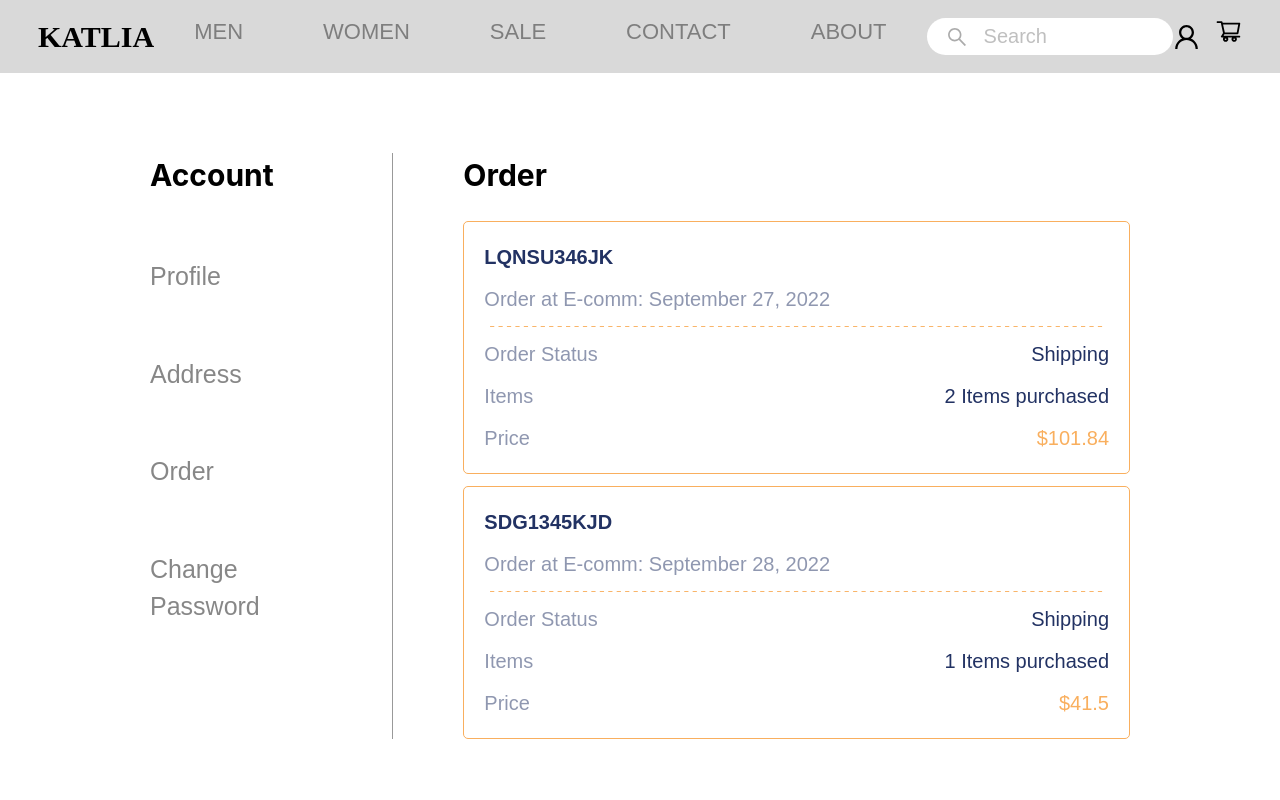
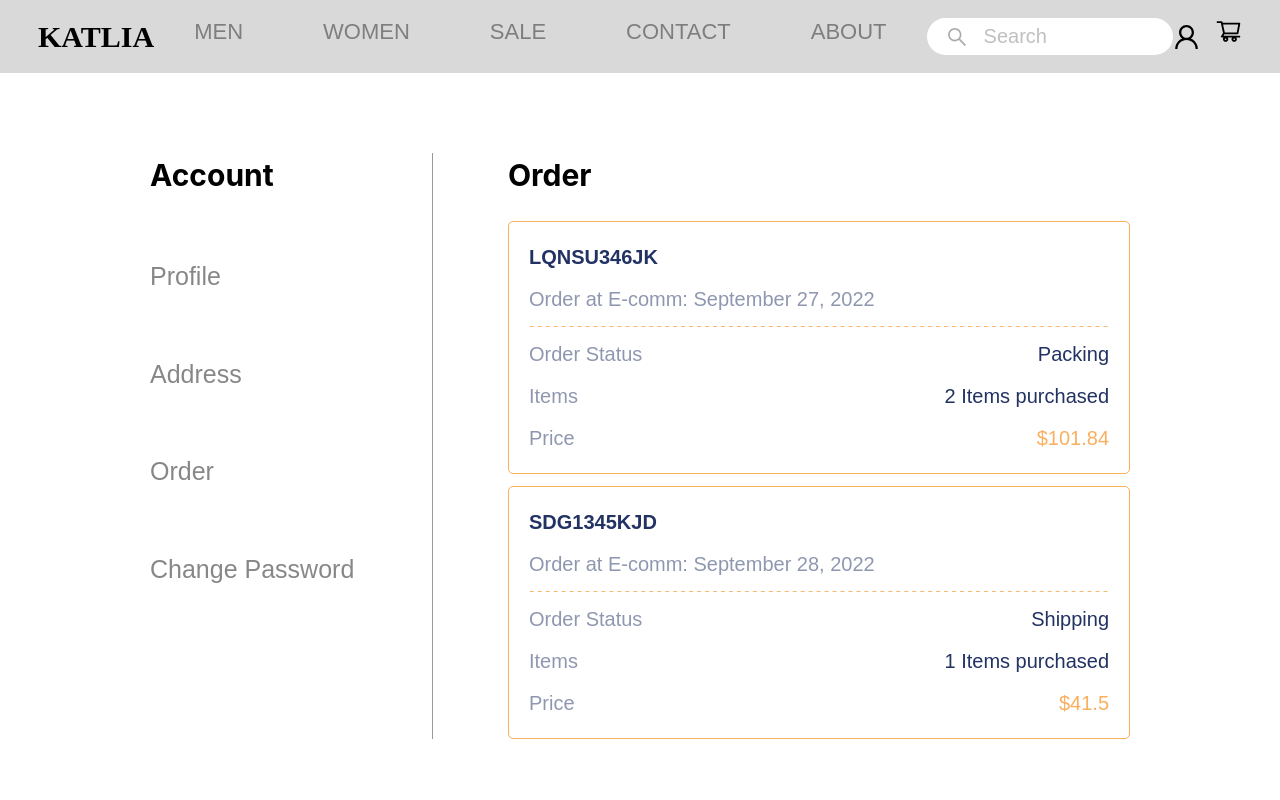
Before and after one commit to haileyng02/KATLIA_FE, a React (Create React App) app: page /account/order in a window 1280 px wide. Shown: the top 800 px of the page. Built offline with nearby package versions, Linux system fonts and the light colour scheme.

Commit message:
order detail raw ui

```diff
--- a/src/components/OrderItem.jsx
+++ b/src/components/OrderItem.jsx
@@ -39,7 +39,7 @@ const OrderItem = ({ item }) => {
       </div>
       <div className="flex justify-between">
         <h3 className="order-detail-title">Price</h3>
-        <p className="text-[#F9AF5E]">{"$" + item.price}</p>
+        <p className="text-[#F9AF5E]">{"$" + item.totalPrice}</p>
       </div>
     </div>
   );
--- /dev/null
+++ b/src/components/ProductThumbnail2.jsx
@@ -0,0 +1,15 @@
+import React from 'react'
+
+const ProductThumbnail2 = ({item}) => {
+  return (
+    <div className='flex light-blue-border'>
+        <img src={item.image} alt='Product' className='aspect-square object-cover rounded-[8.5px] w-[124px]'/>
+        <div className='flex flex-col justify-between ml-5'>
+            <h3 className='text-[18px] text-kaliablue'>{item.name}</h3>
+            <p className='font-poppins text-kaliayellow font-bold'>{'$'+item.price}</p>
+        </div>
+    </div>
+  )
+}
+
+export default ProductThumbnail2
--- a/src/index.css
+++ b/src/index.css
@@ -115,3 +115,11 @@ th {
 .order-detail-value {
   @apply text-[#223263]
 }
+
+.order-detail-heading {
+  @apply text-[#223263] font-bold text-[24px]
+}
+
+.light-blue-border {
+  @apply border-[1.72px] border-[#EBF0FF] rounded-[8.6px] p-[27px]
+}
--- a/src/pages/Account.jsx
+++ b/src/pages/Account.jsx
@@ -35,8 +35,8 @@ const Account = () => {
         return <Address />;
       case "order":
         return <Order />;
-      // case initNav.match(/order\//)?.input:
-        // return <OrderDetail />;
+      case initNav.match(/^order/)?.input:
+        return <OrderDetail />;
       case "change-password":
         return <ChangePassword />;
       default:
@@ -47,7 +47,7 @@ const Account = () => {
   return (
     <div className="px-[150px] pt-16">
       <div className="flex">
-        <div className="w-1/4">
+        <div className="w-1/3">
           <h1 className="font-inter font-bold text-[30px]">Account</h1>
           {/* Nav */}
           <ul className="">
@@ -63,7 +63,7 @@ const Account = () => {
         </div>
         <div className=" w-[1px] bg-account-divider ml-[75px]"></div>
         {/* Container*/}
-        <div className="ml-[71px] w-full">{getCurrentContainer()}</div>
+        <div className="ml-[75px] w-full">{getCurrentContainer()}</div>
       </div>
     </div>
   );
--- a/src/pages/Order.jsx
+++ b/src/pages/Order.jsx
@@ -1,33 +1,65 @@
-import React from 'react'
-import OrderItem from '../components/OrderItem'
+import React from "react";
+import OrderItem from "../components/OrderItem";
 
 const Order = () => {
   const orderData = [
     {
-      id: 'LQNSU346JK',
-      date: 'September 27, 2022',
-      statusID: 2,
-      totalQty : 2,
-      price: 101.84
+      id: "LQNSU346JK",
+      date: "September 27, 2022",
+      statusID: 1,
+      totalQty: 2,
+      subTotal: 83.75,
+      shipping: 2,
+      totalPrice: 101.84,
+      items: [
+        {
+          image:
+            "https://s3-alpha-sig.figma.com/img/7fd6/9ca2/43dcb0397f74f59ddfef712c719f06c0?Expires=1666569600&Signature=ZV2VVP5Tlc2s2yJp4WXhgeF4LXxBSLPkFS-~v5mGs~j7wu0R2Cj4LossTM6l9BipRvu1VsK4ZEznO5WoBcWlUkTeUZKClsTZCe6LiyqKfwN6Uq6QySrQiw19zXgy6Mx5Tjs-QevpXcAe~gu1Rj3gAgBBJg8oGI0YZwvRJtXIvUNdwC5yxSCSlkBFGR6fCr6V7ByJx3pnlfT25EqmHuorrfeX9jcc4z1ulpUPo0m4fhHXNAdeg7wlZnDDH6Qqv78jHV4fd93aLaSSDz~2w4Q2u-rNNFae5yFLVHT1b1khoqVhIctgZ4EmVehxcAIywnlv3GWjPJv~AknSTyrX4TuAew__&Key-Pair-Id=APKAINTVSUGEWH5XD5UA",
+          name: "FADED MINIMALIST T-SHIRT",
+          price: 41.25,
+        },
+        {
+          image:
+            "https://s3-alpha-sig.figma.com/img/ea3b/179c/39ed87623ac25c793007f5edca37cd55?Expires=1666569600&Signature=dwpSy4bOMyQOBB5lRmg7A3CBOa21Hac2Rzg8JvFXjI9fvjfIoPrf1fq6s8~Hu~sYM6-Pa~adlnZY1R2Fl6aW1dCRuNex45s0c5Rgupjzkrj8Fn--QS5fxTH4JnCsoWI9D6Jb-QONMmx3p64mPXvI2J~87SjFl7Z~lSSCfbCqWB01JrywESQxB9syxj5B3MkLVU-cQ5FdNVoKoWq6YslA9nyBu3T6E9TRh99okZsaoHxYDgv~~J05YcetTb~OCOdE3su15VIu5tBgjoxVsdzUUX-PsfX4sfplOEqJoXhfSzSSX2abtOU4vMbtuJM6t9HirKpqXW6wnxY0835raGbaMQ__&Key-Pair-Id=APKAINTVSUGEWH5XD5UA",
+          name: "TULLE TOP WITH GATHERING",
+          price: 42.5,
+        },
+      ],
     },
     {
-      id: 'SDG1345KJD',
-      date: 'September 28, 2022',
+      id: "SDG1345KJD",
+      date: "September 28, 2022",
       statusID: 2,
-      totalQty : 1,
-      price: 41.50
-    }
-  ]
+      totalQty: 1,
+      subTotal: 83.75,
+      shipping: 2,
+      totalPrice: 41.5,
+      items: [
+        {
+          image:
+            "https://s3-alpha-sig.figma.com/img/7fd6/9ca2/43dcb0397f74f59ddfef712c719f06c0?Expires=1666569600&Signature=ZV2VVP5Tlc2s2yJp4WXhgeF4LXxBSLPkFS-~v5mGs~j7wu0R2Cj4LossTM6l9BipRvu1VsK4ZEznO5WoBcWlUkTeUZKClsTZCe6LiyqKfwN6Uq6QySrQiw19zXgy6Mx5Tjs-QevpXcAe~gu1Rj3gAgBBJg8oGI0YZwvRJtXIvUNdwC5yxSCSlkBFGR6fCr6V7ByJx3pnlfT25EqmHuorrfeX9jcc4z1ulpUPo0m4fhHXNAdeg7wlZnDDH6Qqv78jHV4fd93aLaSSDz~2w4Q2u-rNNFae5yFLVHT1b1khoqVhIctgZ4EmVehxcAIywnlv3GWjPJv~AknSTyrX4TuAew__&Key-Pair-Id=APKAINTVSUGEWH5XD5UA",
+          name: "FADED MINIMALIST T-SHIRT",
+          price: 41.25,
+        },
+        {
+          image:
+            "https://s3-alpha-sig.figma.com/img/ea3b/179c/39ed87623ac25c793007f5edca37cd55?Expires=1666569600&Signature=dwpSy4bOMyQOBB5lRmg7A3CBOa21Hac2Rzg8JvFXjI9fvjfIoPrf1fq6s8~Hu~sYM6-Pa~adlnZY1R2Fl6aW1dCRuNex45s0c5Rgupjzkrj8Fn--QS5fxTH4JnCsoWI9D6Jb-QONMmx3p64mPXvI2J~87SjFl7Z~lSSCfbCqWB01JrywESQxB9syxj5B3MkLVU-cQ5FdNVoKoWq6YslA9nyBu3T6E9TRh99okZsaoHxYDgv~~J05YcetTb~OCOdE3su15VIu5tBgjoxVsdzUUX-PsfX4sfplOEqJoXhfSzSSX2abtOU4vMbtuJM6t9HirKpqXW6wnxY0835raGbaMQ__&Key-Pair-Id=APKAINTVSUGEWH5XD5UA",
+          name: "TULLE TOP WITH GATHERING",
+          price: 42.5,
+        },
+      ],
+    },
+  ];
   return (
     <div>
-      <h1 className='account-title'>Order</h1>
+      <h1 className="account-title">Order</h1>
       <div className="mt-[23px] flex flex-col gap-y-[12px]">
-        {orderData.map((o,i) =>
-          <OrderItem key={i} item={o}/>
-        )}
+        {orderData.map((o, i) => (
+          <OrderItem key={i} item={o} />
+        ))}
       </div>
     </div>
-  )
-}
+  );
+};
 
-export default Order
+export default Order;
--- a/src/pages/OrderDetail.jsx
+++ b/src/pages/OrderDetail.jsx
@@ -1,5 +1,6 @@
 import React from "react";
 import { useLocation } from "react-router-dom";
+import ProductThumbnail2 from "../components/ProductThumbnail2";
 import checked from "../images/Checked.svg";
 import unChecked from "../images/Unchecked.svg";
 import passedLine from "../images/PassedLine.svg";
@@ -11,26 +12,48 @@ const OrderDetail = () => {
   const order = location.state;
 
   return (
-    <div>
-      <h1 className="account-title">{order.id}</h1>
-      {/* <div className="flex mt-[59px] gap-x-[82.44px] relative">
+    <div className="px-10">
+      <h1 className="account-title">Order Details</h1>
+      {/* Status */}
+      <div className="flex mt-[59px] gap-x-[82.44px] relative">
         <div>
-          <img src={order.statusID>=1 ? checked : unChecked} alt="Status"  className="mx-auto"/>
+          <img src={order?.statusID>=1 ? checked : unChecked} alt="Status"  className="mx-auto"/>
           <p className="text-[#9098B1] mt-5">Packing</p>
         </div>
         <div>
-          <img src={order.statusID>=2 ? checked : unChecked} alt="Status"  className="mx-auto"/>
+          <img src={order?.statusID>=2 ? checked : unChecked} alt="Status"  className="mx-auto"/>
           <p className="text-[#9098B1] mt-5">Shipping</p>
         </div>
         <div>
-          <img src={order.statusID>=3 ? checked : unChecked} alt="Status"  className="mx-auto"/>
+          <img src={order?.statusID>=3 ? checked : unChecked} alt="Status"  className="mx-auto"/>
           <p className="text-[#9098B1] mt-5">Success</p>
         </div>
         <div className="absolute flex top-[20.7px] left-[20.7px] -z-10">
-            <img src={passedLine} alt="Status line" />
-            <img src={passedLine} alt="Status line" />
+            <img src={order?.statusID>=1 ? passedLine : unpassedLine} alt="Status line" />
+            <img src={order?.statusID>=2 ? passedLine : unpassedLine} alt="Status line" />
         </div>
-      </div> */}
+      </div>
+      {/* Product */}
+      <h2 className="order-detail-heading mt-[43px]">Product</h2>
+      <div className="flex flex-col mt-5 gap-y-[14px]">
+        {order?.items?.map((item,i) => <ProductThumbnail2 key={i} item={item}/>)}
+      </div>
+      {/* Payment Details */}
+      <h2 className="order-detail-heading mt-[34px]">Product</h2>
+      <div className="flex flex-col gap-y-[21px] mt-[14px] light-blue-border">
+        <div className="flex justify-between">
+          <h4 className="text-[#9098B1]">{`Items (${order?.totalQty})`}</h4>
+          <p className="text-kaliablue">{'$'+order?.subTotal }</p>
+        </div>
+        <div className="flex justify-between">
+          <h4 className="text-[#9098B1]">Shipping</h4>
+          <p className="text-kaliablue">{'$'+order?.shipping }</p>
+        </div>
+        <div className="flex justify-between">
+          <h4 className="text-kaliablue">Total Price</h4>
+          <p className="text-kaliayellow">{'$'+order?.totalPrice }</p>
+        </div>
+      </div>
     </div>
   );
 };
--- a/tailwind.config.js
+++ b/tailwind.config.js
@@ -24,6 +24,8 @@ module.exports = {
         'menu-nav': 'rgba(0, 0, 0, 0.46)',
         'account-nav': 'rgba(0, 0, 0, 0.47)',
         'placeholder': 'rgba(0, 0, 0, 0.25)',
+        'kaliablue' : "#223263",
+        'kaliayellow' : "#F9AF5E"
       },
       fontSize: {
         '13': ['13px', '13px'],
```
